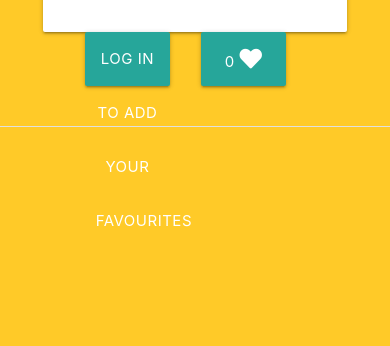
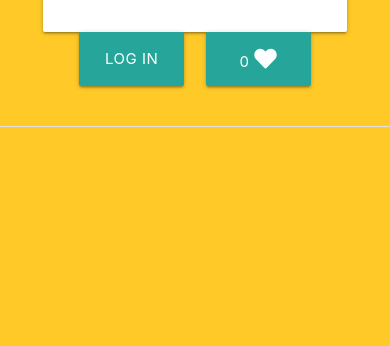
Before and after one commit to Martin-ITT/MS3-Code_Institute, a Flask app: template templates/quotes.html in a window 390 px wide. Shown: the part 428-774 px from the top of the page. Run offline with Flask 2, Linux system fonts and the light colour scheme; the template is opened without the code that fills it: most values are stand-ins (such as "Sample title", 1, 10 or a date in 2020); some libraries are stand-ins or nearby versions.

Commit message:
all quotes styled - responsiveness

```diff
--- a/templates/quotes.html
+++ b/templates/quotes.html
@@ -24,16 +24,32 @@
                 </div>
                 {% if not session.user %}
                 <!-- display like section when no user logged in -->
-                <div class="col s5">
+                <!-- small screen -->
+                <div class="col s5 offset-s1 show-on-medium-and-down hide-on-large-only">
                     <div class="row">
-                        <div class="col s8 offset-s4 btn-large text-shadow">
-                            Log in to add your favourites
+                        <a href="{{ url_for('login') }}" class="col s10 offset-s1 btn-large text-shadow">
+                        Log In
+                        </a>
+                    </div>
+                </div>
+                <div class="col s5 show-on-medium-and-down hide-on-large-only">
+                    <div class="row">
+                        <div class="col s10 offset-s1 btn-large text-shadow">
+                            {{ quote.users_liked|length -1 }} <i class="fas fa-heart white-text"></i>
                         </div>
                     </div>
                 </div>
-                <div class="col s5">
+                <!-- med and larger screen -->
+                <div class="col s5 hide-on-med-and-down">
                     <div class="row">
-                        <div class="col s8 offset-s3 btn-large text-shadow">
+                        <a href="{{ url_for('login') }}" class="col s10 offset-s3 btn-large text-shadow">
+                        Log In to add favourite <i class="fas fa-check"></i>
+                        </a>
+                    </div>
+                </div>
+                <div class="col s5 hide-on-med-and-down">
+                    <div class="row">
+                        <div class="col s10 offset-s3 btn-large text-shadow">
                             {{ quote.users_liked|length -1 }} <i class="fas fa-heart white-text"></i>
                         </div>
                     </div>
```
